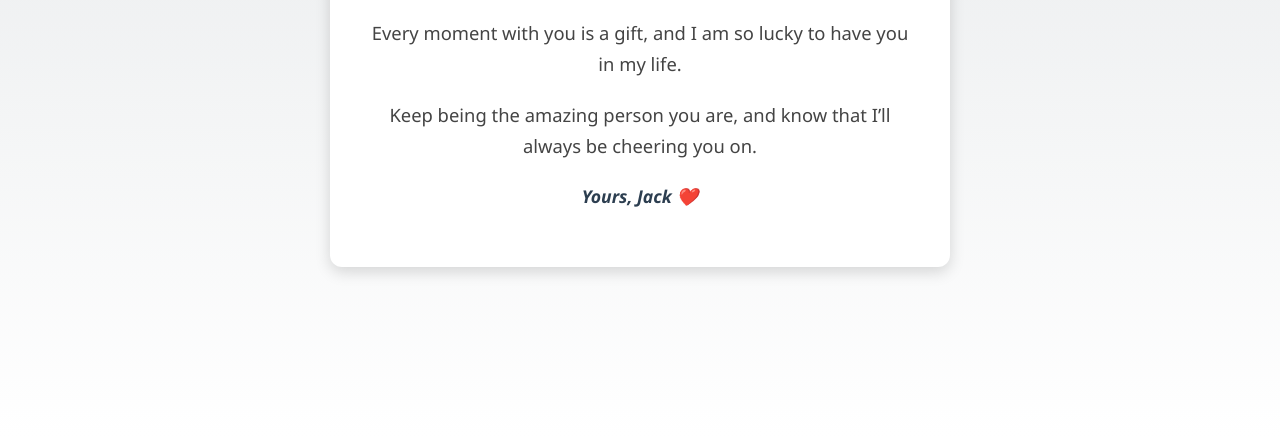
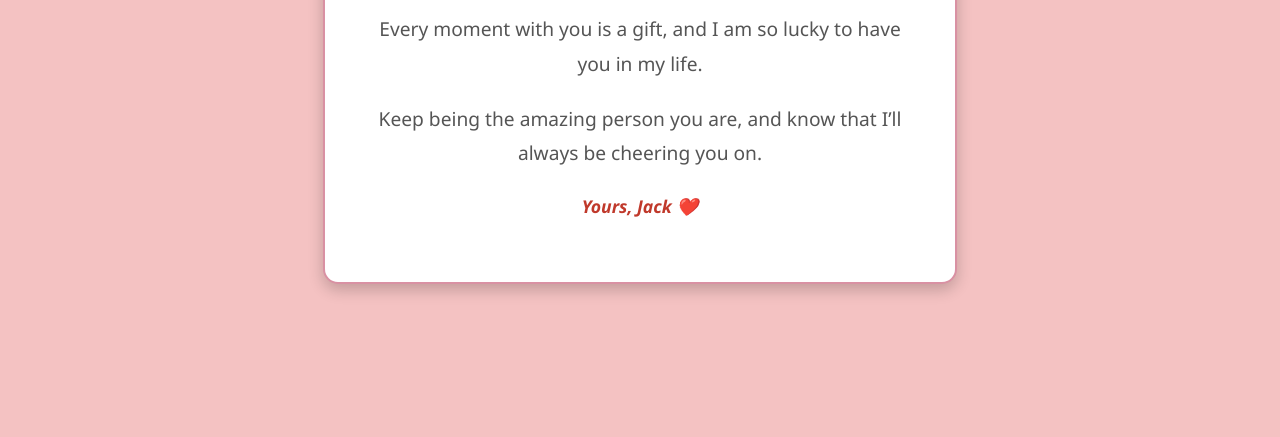
Before and after one commit to jgburke1/Lane, a plain HTML site: page index.html in a window 1280 px wide. Shown: the part 363-800 px from the top of the page. Drawn offline with Linux system fonts and the light colour scheme.

Commit message:
Update index.html
last style change

```diff
--- a/index.html
+++ b/index.html
@@ -9,7 +9,7 @@
       margin: 0;
       padding: 0;
       font-family: 'Segoe UI', Tahoma, Geneva, Verdana, sans-serif;
-      background: linear-gradient(to bottom, #e3e6e8, #ffffff);
+      background-color: #f4c2c2;
       color: #333;
       display: flex;
       justify-content: center;
@@ -19,11 +19,12 @@
     }
     .container {
       background: #ffffff;
-      padding: 35px;
-      border-radius: 12px;
-      box-shadow: 0 5px 15px rgba(0, 0, 0, 0.15);
+      padding: 40px;
+      border-radius: 15px;
+      box-shadow: 0 6px 15px rgba(0, 0, 0, 0.2);
       max-width: 550px;
-      animation: fadeIn 1s ease-in-out;
+      animation: fadeIn 1.2s ease-in-out;
+      border: 2px solid #d991a3;
     }
     @keyframes fadeIn {
       from { opacity: 0; transform: translateY(-10px); }
@@ -31,19 +32,19 @@
     }
     h1 {
       font-size: 2.2em;
-      color: #1a2a3a;
+      color: #2c3e50;
       margin-bottom: 20px;
     }
     p {
-      font-size: 1.15em;
-      color: #444;
-      line-height: 1.7;
+      font-size: 1.2em;
+      color: #555;
+      line-height: 1.8;
       margin-bottom: 20px;
     }
     .signature {
       font-size: 1.1em;
       font-style: italic;
-      color: #2c3e50;
+      color: #c0392b;
       font-weight: bold;
     }
   </style>
```
